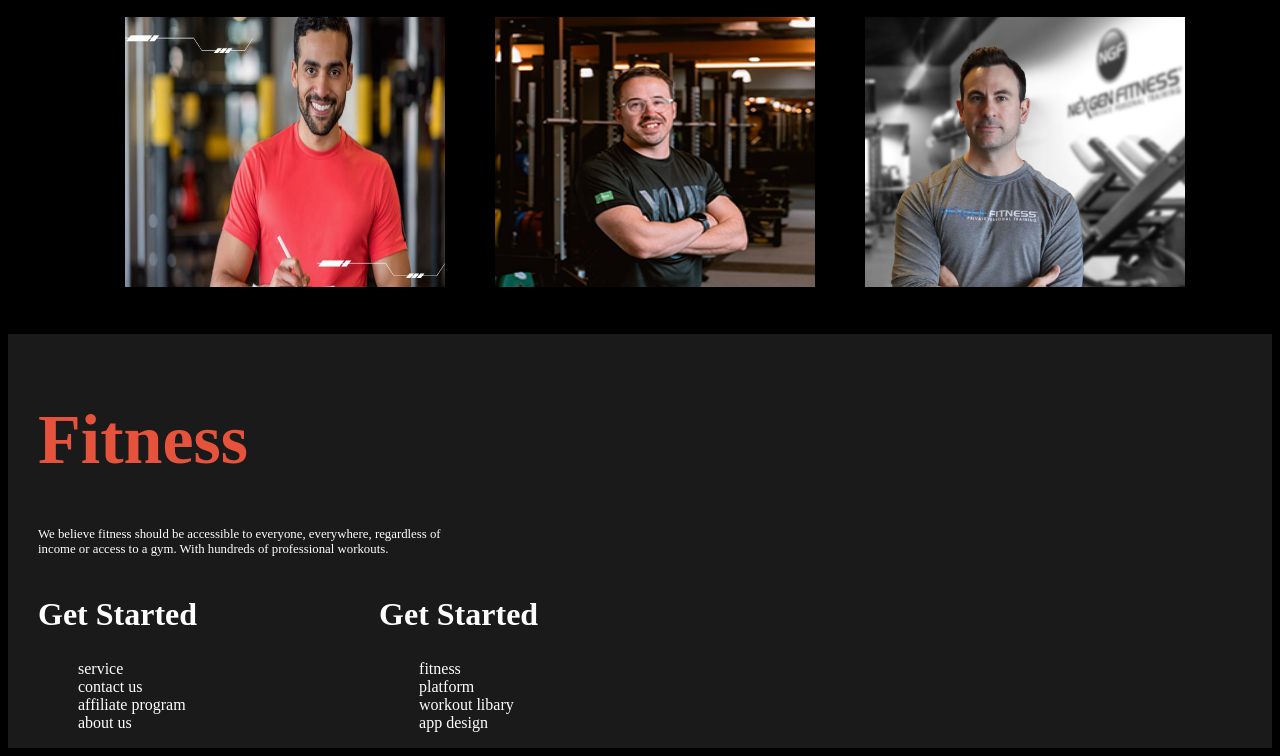
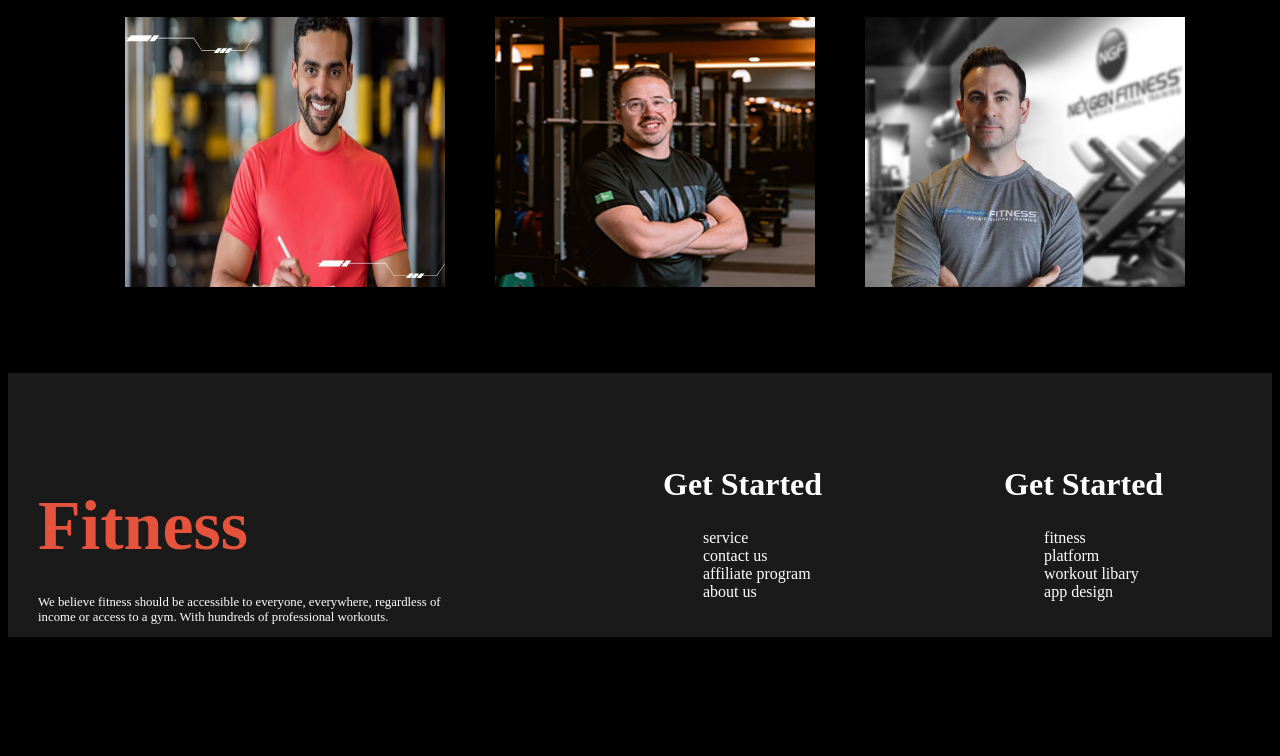
Before and after one commit to mdhasibseo/assingment-2, a plain HTML site: page index.html in a window 1280 px wide. Shown: the part 3019-3775 px from the top of the page. After the commit the page ends 3664 px from the top, so only its background shows below. Drawn offline with Linux system fonts and the light colour scheme.

Commit message:
solving problem

```diff
--- a/index.html
+++ b/index.html
@@ -154,9 +154,13 @@
 
     </main>
     <footer class="footer">
-        <h1 class="footer-header last">Fitness</h1>
+        <div class="display-flex footer-container">
+            <div>
+                 <h1 class="footer-header last">Fitness</h1>
         <p class="footer-pra last">We believe fitness should be accessible to everyone, everywhere, regardless of income or access to a gym. With hundreds of professional workouts.</p>
-        <div class="display-flex footer-container">
+            </div>
+
+
             <div class="last">
                 <h2 class="footer-sub-header">Get Started</h2>
                 <ul class="footer-ul">
--- a/style.css
+++ b/style.css
@@ -205,6 +205,7 @@ td, th {
 .footer-header{
     padding-top:66px ;
   font-size: 4.375rem;
+  margin-bottom:-50px ;
   color:#E6533C ;
 }
 .footer-pra{
@@ -215,14 +216,17 @@ td, th {
     font-size: 2rem;
 }
 .footer-ul{
+
     font-size: 1rem;
     list-style: none;
 }
 .footer{
+    margin-top:86px ;
     background-color: rgba(255, 255, 255, 0.1);
 }
 .last{
     padding-left: 30px;
+     padding-top:66px ;
 }
 @media screen and (max-width:576px) {
     .navber{
```
